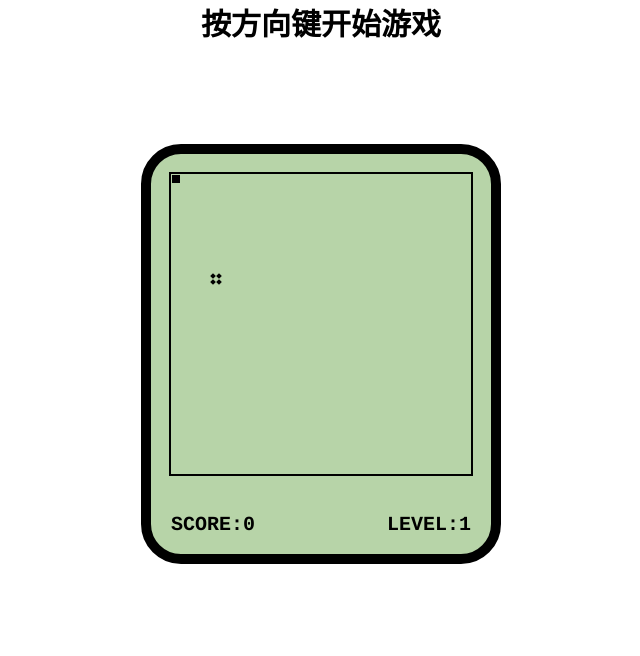
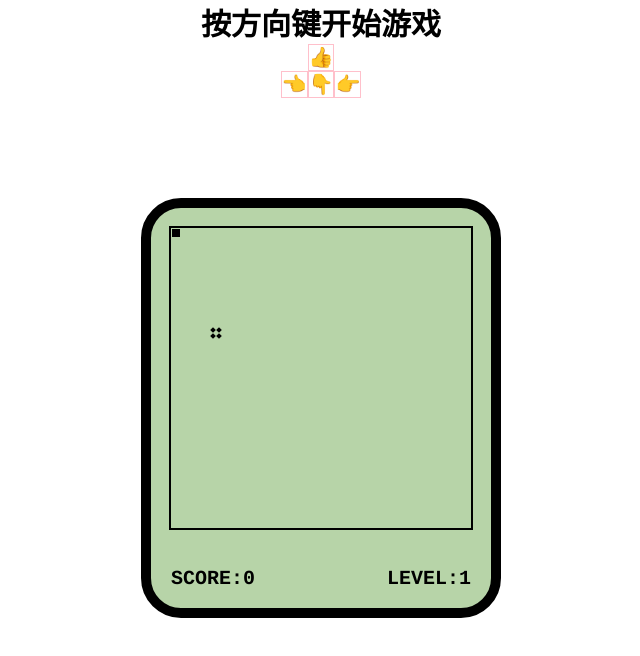
Before and after one commit to qjgetword/snakeGame, a website built with webpack: page src/index.html in a window 1280 px wide. Shown: the whole page, without its empty margins (319-959 px from the left). Built offline with nearby package versions, Linux system fonts and the light colour scheme.

Commit message:
贪吃蛇添加游戏说明

```diff
--- a/src/index.html
+++ b/src/index.html
@@ -7,6 +7,18 @@
   </head>
   <body>
     <h2 style="text-align: center">按方向键开始游戏</h2>
+    <!-- 自定义按键 -->
+    <div class="anjian">
+      <div class="xiaanjian">
+        <div class="border">👍</div>
+      </div>
+      <div class="xiaanjian">
+        <div class="border">👈</div>
+        <div class="border">👇</div>
+        <div class="border">👉</div>
+      </div>
+    </div>
+
     <!-- 创建游戏的主容器 -->
     <div id="main">
       <!-- 游戏的舞台 -->
--- a/src/style/index.less
+++ b/src/style/index.less
@@ -10,6 +10,20 @@
 }
 body {
   font: bold 20px "Courier";
+}
+
+// 按键样式
+.anjian {
+  // display: flex;
+  text-align: center;
+  .border {
+    border: 1px solid pink;
+  }
+  .xiaanjian {
+    display: flex;
+    justify-content: center;
+    align-items: center;
+  }
 }
 // 设置主窗口的样式
 #main {
--- a/webpack.config.js
+++ b/webpack.config.js
@@ -53,7 +53,7 @@ module.exports = {
                   {
                     // 要兼容的目标浏览器
                     targets: {
-                      chrome: "58",
+                      chrome: "88",
                       ie: "11",
                     },
                     // 指定corejs 版本
```
Also changed, not shown: src/style/index.css (added).
